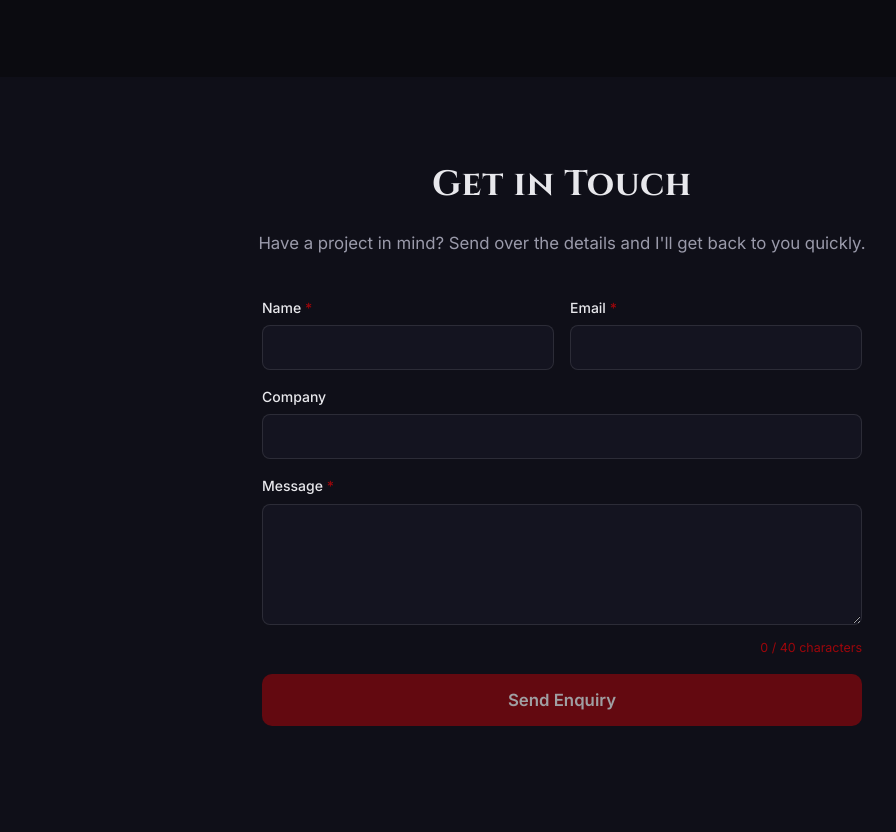
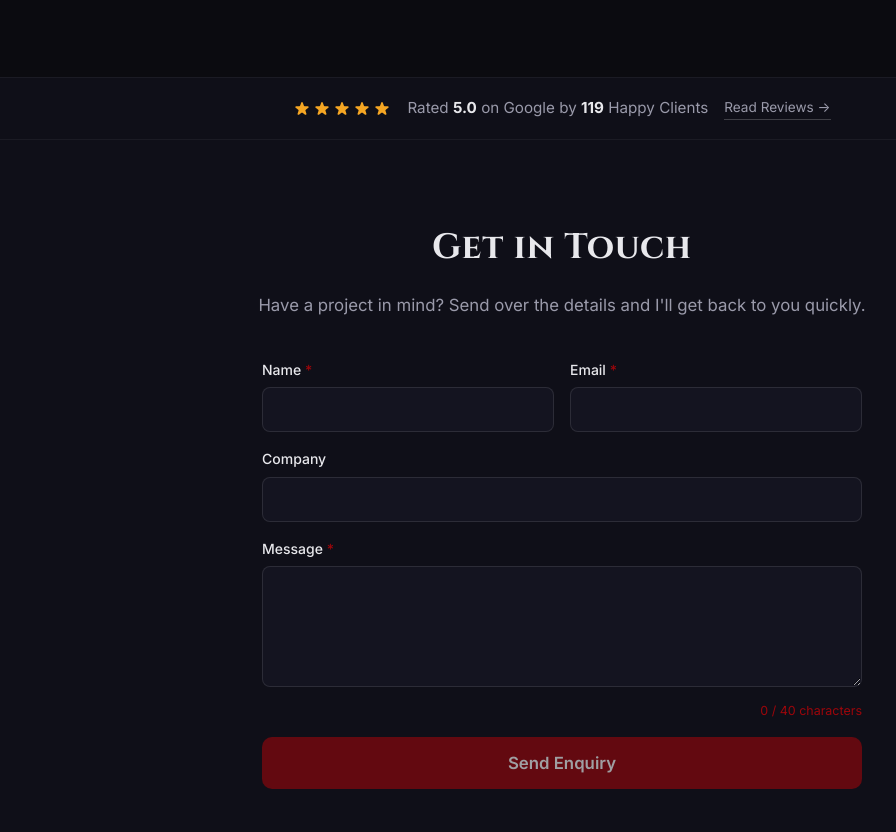
Before and after one commit to voiceoverguy-uk/halloween-voice, a website: page public/index.html in a window 1280 px wide. Shown: the part 3887-4719 px from the top of the page, without its empty margins (78-974 px from the left). Drawn offline with Linux system fonts and the light colour scheme; no server answers.

Commit message:
Add live Google Reviews section to the website
Integrates a new `/api/reviews` endpoint to fetch Google Places API data, caches it for 24 hours, and displays live rating and review counts on the frontend. Includes fallback data and server-side API key handling.

Replit-Commit-Author: Agent
Replit-Commit-Session-Id: e2dffe42-5ed8-4637-a875-1bbd0c0a912e
Replit-Commit-Checkpoint-Type: full_checkpoint
Replit-Commit-Event-Id: b6ef2234-84e2-421e-a2cd-7ce8f3b81ae4
Replit-Commit-Screenshot-Url: https://storage.googleapis.com/screenshot-production-us-central1/c160f841-428f-401e-8a28-15f016bf3bfc/e2dffe42-5ed8-4637-a875-1bbd0c0a912e/OfcR0V6
Replit-Helium-Checkpoint-Created: true

```diff
--- a/public/index.html
+++ b/public/index.html
@@ -384,6 +384,22 @@
     </div>
   </section>
 
+  <section class="reviews-strip">
+    <div class="container">
+      <div class="reviews-inner">
+        <div class="reviews-stars" aria-label="5 stars">
+          <svg viewBox="0 0 20 20" fill="currentColor"><path d="M9.049 2.927c.3-.921 1.603-.921 1.902 0l1.07 3.292a1 1 0 00.95.69h3.462c.969 0 1.371 1.24.588 1.81l-2.8 2.034a1 1 0 00-.364 1.118l1.07 3.292c.3.921-.755 1.688-1.54 1.118l-2.8-2.034a1 1 0 00-1.175 0l-2.8 2.034c-.784.57-1.838-.197-1.539-1.118l1.07-3.292a1 1 0 00-.364-1.118L2.98 8.72c-.783-.57-.38-1.81.588-1.81h3.461a1 1 0 00.951-.69l1.07-3.292z"/></svg>
+          <svg viewBox="0 0 20 20" fill="currentColor"><path d="M9.049 2.927c.3-.921 1.603-.921 1.902 0l1.07 3.292a1 1 0 00.95.69h3.462c.969 0 1.371 1.24.588 1.81l-2.8 2.034a1 1 0 00-.364 1.118l1.07 3.292c.3.921-.755 1.688-1.54 1.118l-2.8-2.034a1 1 0 00-1.175 0l-2.8 2.034c-.784.57-1.838-.197-1.539-1.118l1.07-3.292a1 1 0 00-.364-1.118L2.98 8.72c-.783-.57-.38-1.81.588-1.81h3.461a1 1 0 00.951-.69l1.07-3.292z"/></svg>
+          <svg viewBox="0 0 20 20" fill="currentColor"><path d="M9.049 2.927c.3-.921 1.603-.921 1.902 0l1.07 3.292a1 1 0 00.95.69h3.462c.969 0 1.371 1.24.588 1.81l-2.8 2.034a1 1 0 00-.364 1.118l1.07 3.292c.3.921-.755 1.688-1.54 1.118l-2.8-2.034a1 1 0 00-1.175 0l-2.8 2.034c-.784.57-1.838-.197-1.539-1.118l1.07-3.292a1 1 0 00-.364-1.118L2.98 8.72c-.783-.57-.38-1.81.588-1.81h3.461a1 1 0 00.951-.69l1.07-3.292z"/></svg>
+          <svg viewBox="0 0 20 20" fill="currentColor"><path d="M9.049 2.927c.3-.921 1.603-.921 1.902 0l1.07 3.292a1 1 0 00.95.69h3.462c.969 0 1.371 1.24.588 1.81l-2.8 2.034a1 1 0 00-.364 1.118l1.07 3.292c.3.921-.755 1.688-1.54 1.118l-2.8-2.034a1 1 0 00-1.175 0l-2.8 2.034c-.784.57-1.838-.197-1.539-1.118l1.07-3.292a1 1 0 00-.364-1.118L2.98 8.72c-.783-.57-.38-1.81.588-1.81h3.461a1 1 0 00.951-.69l1.07-3.292z"/></svg>
+          <svg viewBox="0 0 20 20" fill="currentColor"><path d="M9.049 2.927c.3-.921 1.603-.921 1.902 0l1.07 3.292a1 1 0 00.95.69h3.462c.969 0 1.371 1.24.588 1.81l-2.8 2.034a1 1 0 00-.364 1.118l1.07 3.292c.3.921-.755 1.688-1.54 1.118l-2.8-2.034a1 1 0 00-1.175 0l-2.8 2.034c-.784.57-1.838-.197-1.539-1.118l1.07-3.292a1 1 0 00-.364-1.118L2.98 8.72c-.783-.57-.38-1.81.588-1.81h3.461a1 1 0 00.951-.69l1.07-3.292z"/></svg>
+        </div>
+        <p class="reviews-text">Rated <strong id="reviewRating">5.0</strong> on Google by <strong id="reviewCount">119</strong> Happy Clients</p>
+        <a href="https://www.google.com/search?q=VoiceoverGuy+Guy+Harris+reviews" target="_blank" rel="noopener noreferrer" class="reviews-link">Read Reviews →</a>
+      </div>
+    </div>
+  </section>
+
   <section class="section section-alt" id="contact">
     <div class="container">
       <h2>Get in Touch</h2>
--- a/public/script.js
+++ b/public/script.js
@@ -308,6 +308,15 @@
     loadDemos();
     loadVideos();
     initContactForm();
+    fetch('/api/reviews')
+      .then(function (res) { return res.json(); })
+      .then(function (data) {
+        var ratingEl = document.getElementById('reviewRating');
+        var countEl = document.getElementById('reviewCount');
+        if (ratingEl && data.rating) ratingEl.textContent = data.rating.toFixed(1);
+        if (countEl && data.reviewCount) countEl.textContent = data.reviewCount;
+      })
+      .catch(function () {});
     var yearEl = document.getElementById('copyrightYear');
     if (yearEl) yearEl.textContent = new Date().getFullYear();
     var ageEl = document.getElementById('arabellaAge');
--- a/public/styles.css
+++ b/public/styles.css
@@ -789,6 +789,55 @@ body {
   color: var(--red);
 }
 
+.reviews-strip {
+  padding: 18px 0;
+  background: var(--bg-alt);
+  border-top: 1px solid rgba(255, 255, 255, 0.05);
+  border-bottom: 1px solid rgba(255, 255, 255, 0.05);
+}
+
+.reviews-inner {
+  display: flex;
+  align-items: center;
+  justify-content: center;
+  gap: 16px;
+  flex-wrap: wrap;
+}
+
+.reviews-stars {
+  display: flex;
+  gap: 2px;
+  color: #f5a623;
+}
+
+.reviews-stars svg {
+  width: 18px;
+  height: 18px;
+}
+
+.reviews-text {
+  font-size: 0.95rem;
+  color: var(--text-muted);
+  margin: 0;
+}
+
+.reviews-text strong {
+  color: var(--text);
+}
+
+.reviews-link {
+  font-size: 0.85rem;
+  color: var(--text-muted);
+  text-decoration: none;
+  border-bottom: 1px solid rgba(255, 255, 255, 0.2);
+  transition: color 0.2s, border-color 0.2s;
+}
+
+.reviews-link:hover {
+  color: var(--text);
+  border-color: var(--text);
+}
+
 .footer {
   padding: 32px 0;
   text-align: center;
```
Also changed, not shown: server.js (+44 -0 lines).
